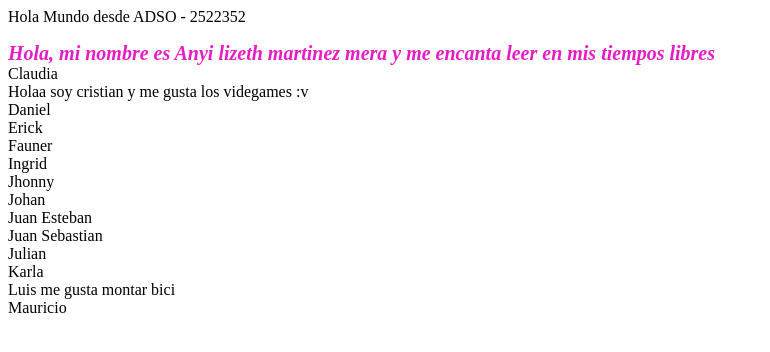
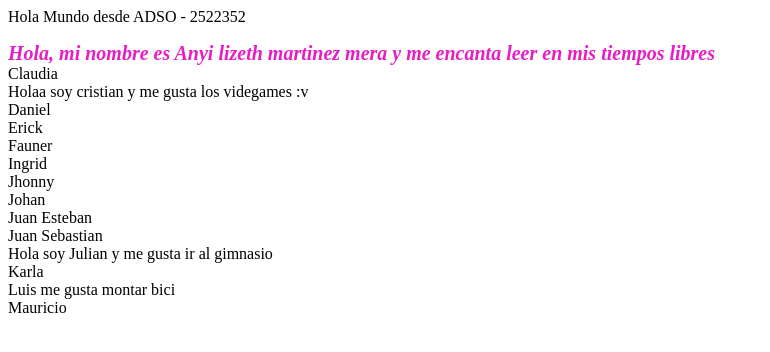
Before and after one commit to jarubio34/ficha2522352.github.io, a plain HTML site: page index.html in a window 1280 px wide. Shown: the whole page, without its empty margins (0-770 px from the left). Drawn offline with Linux system fonts and the light colour scheme.

Commit message:
commit de julian

```diff
--- a/index.html
+++ b/index.html
@@ -26,7 +26,7 @@
 	<div>Johan</div>
 	<div>Juan Esteban</div>
 	<div>Juan Sebastian</div>
-	<div>Julian</div>
+	<div>Hola soy Julian y me gusta ir al gimnasio</div>
 	<div>Karla</div>
 	<div>Luis me gusta montar bici</div>
 	<div>Mauricio</div>
```
